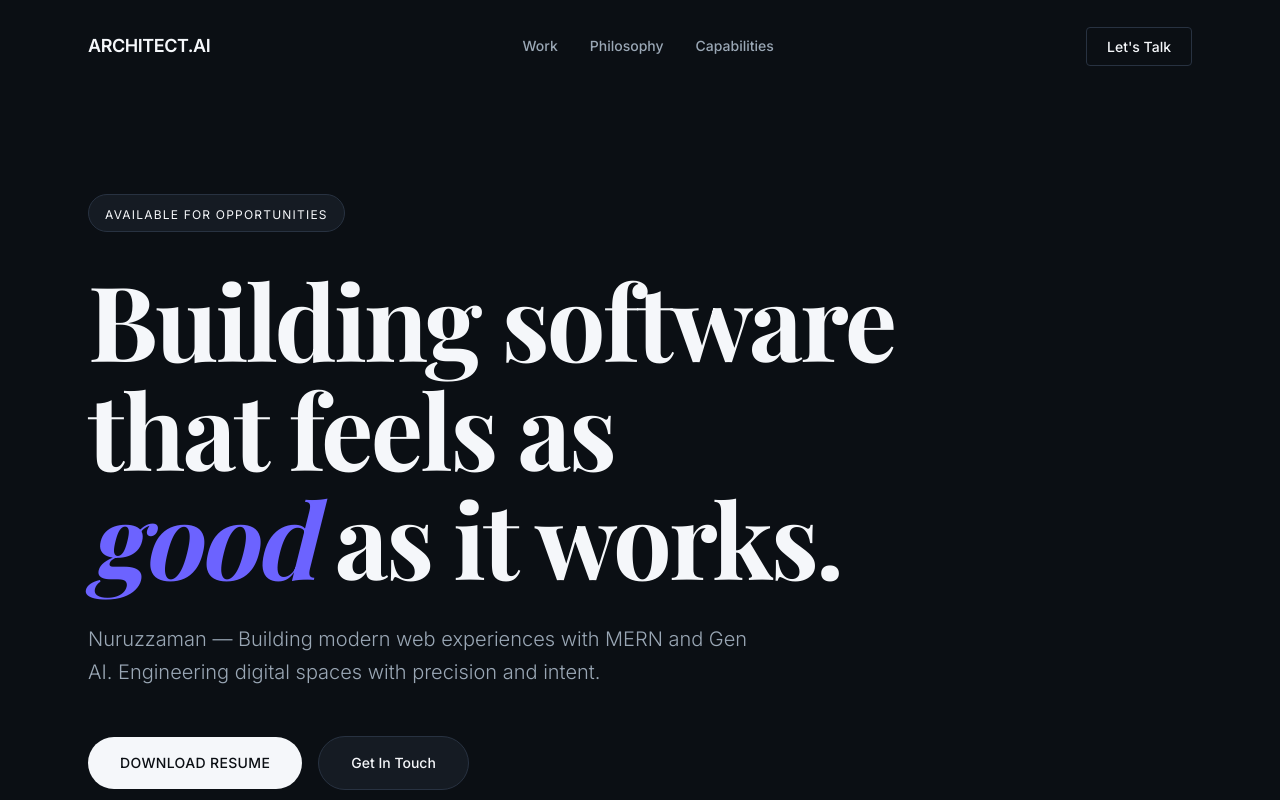
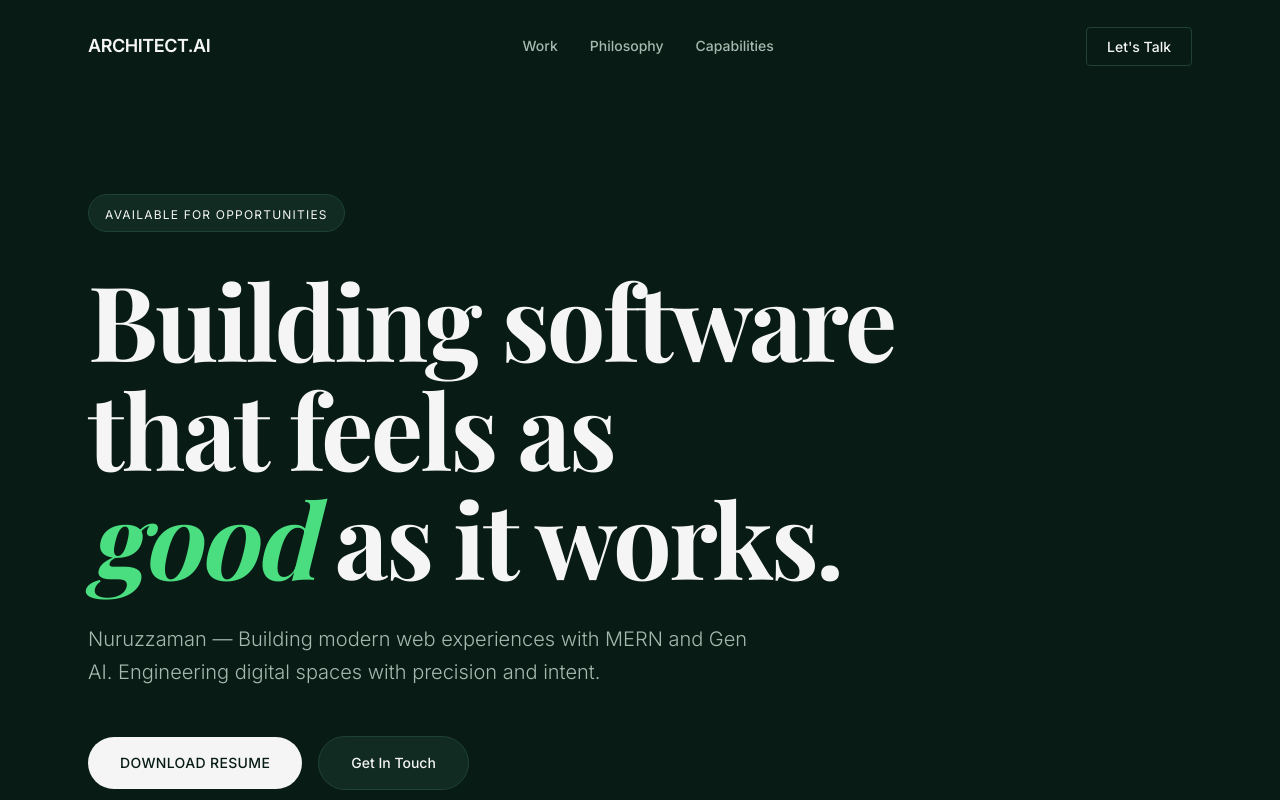
Before and after one commit to nzaman7878/My-Portfolios, a React (Vite) app in the folder portfolio_1/frontend/: page / in a window 1280 px wide. Shown: the top 800 px of the page. Built offline with nearby package versions, Linux system fonts and the light colour scheme; a web font is replaced by a local one.

Commit message:
feat: initialize global CSS with Tailwind directives, custom theme configuration, and base typography styles

```diff
--- a/portfolio_1/frontend/src/index.css
+++ b/portfolio_1/frontend/src/index.css
@@ -2,15 +2,15 @@
 @import "tailwindcss";
 
 @theme {
-  --color-background: #0B0F14;
-  --color-surface: #151B23;
-  --color-card: #1D2632;
-  --color-primary-text: #F5F7FA;
-  --color-secondary-text: #9AA7B5;
-  --color-border-custom: #283241;
-  --color-accent: #37E2D5;
-  --color-accent-secondary: #6C63FF;
-  --color-success: #36D399;
+  --color-background: #081C15;
+  --color-surface: #112A22;
+  --color-card: #16362C;
+  --color-primary-text: #F5F5F5;
+  --color-secondary-text: #A7B8AE;
+  --color-border-custom: #1F4236;
+  --color-accent: #2DD4BF;
+  --color-accent-secondary: #4ADE80;
+  --color-success: #4ADE80;
 
   --font-sans: "Inter", system-ui, sans-serif;
   --font-serif: "Playfair Display", Georgia, serif;
```
